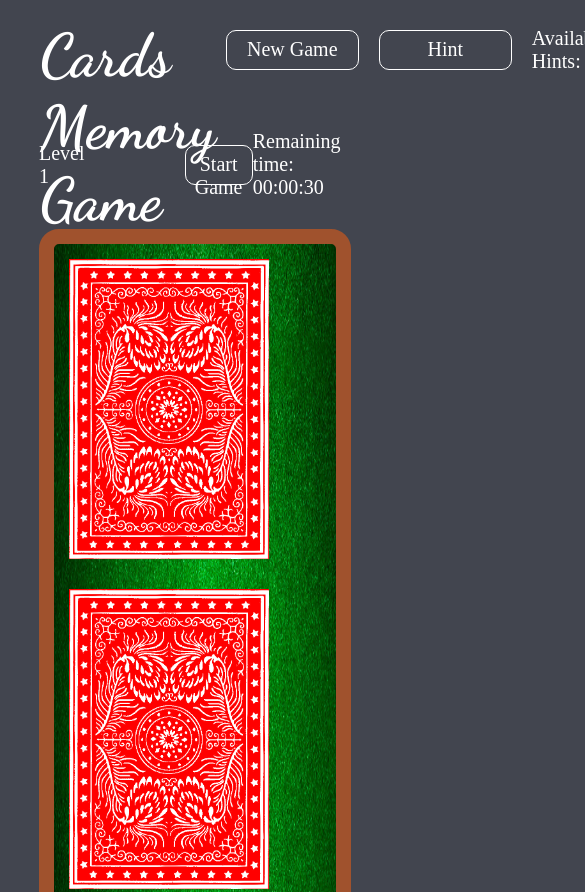
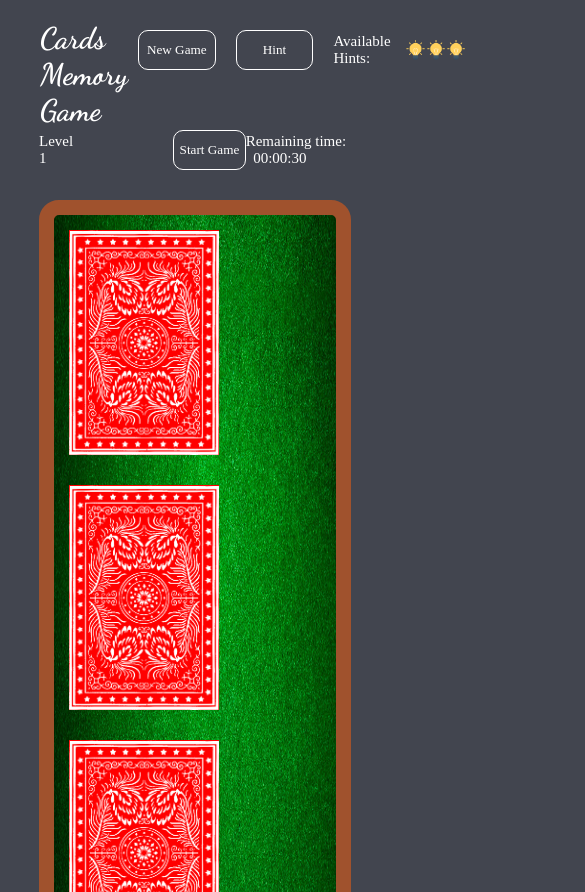
Before and after one commit to karim-mamdouh/Playing-Cards, a plain HTML site: page index.html in a window 390 px wide. Shown: the top 892 px of the page, 585 px wide, since content can reach past the window. Drawn offline with Linux system fonts and the light colour scheme.

Commit message:
Updated to support responsive design

```diff
--- a/index.html
+++ b/index.html
@@ -15,25 +15,31 @@
     <link rel="stylesheet" href="./style.css" />
   </head>
   <body>
-    <header class="header-control">
-      <h1 id="title">Cards Memory Game</h1>
-      <div class="header-container">
-        <div id="new-game-button" class="button">New Game</div>
-        <div class="button" id="hint-button">Hint</div>
-        <div id="lives">
-          <p>Available Hints: &nbsp;</p>
-          <img src="./images/idea.png" alt="hint image" id="hint-3" />
-          <img src="./images/idea.png" alt="hint image" id="hint-2" />
-          <img src="./images/idea.png" alt="hint image" id="hint-1" />
+    <header class="header">
+      <h1 id="header__title">Cards Memory Game</h1>
+      <div class="header__container">
+        <button id="header__new-game-btn" class="button">New Game</button>
+        <button class="button" id="header__hint-btn">Hint</button>
+        <div id="header__lives">
+          <p>Available Hints:</p>
+          <figure>
+            <img src="./images/idea.png" alt="hint image" id="header__hint-3" />
+          </figure>
+          <figure>
+            <img src="./images/idea.png" alt="hint image" id="header__hint-2" />
+          </figure>
+          <figure>
+            <img src="./images/idea.png" alt="hint image" id="header__hint-1" />
+          </figure>
         </div>
       </div>
     </header>
     <h2 id="game-result"></h2>
     <section class="container" id="game-config">
-      <p id="level">Level 1</p>
-      <div class="button" id="start-button">Start Game</div>
-      <p id="timer-section">
-        Remaining time: &nbsp; <span id="time">00:00:00</span>
+      <p id="game-config__level">Level 1</p>
+      <button class="button" id="game-config__start-btn">Start Game</button>
+      <p id="game-config__timer">
+        Remaining time: &nbsp; <span id="game-config__time">00:00:00</span>
       </p>
     </section>
     <section id="cards-container" class="container"></section>
--- a/script.js
+++ b/script.js
@@ -235,7 +235,7 @@
     hintCount = 3;
     for (var i = 0; i < hintCount; i++) {
       document
-        .getElementById(`hint-${i + 1}`)
+        .getElementById(`header__hint-${i + 1}`)
         .setAttribute("src", defaultImagesDir + "idea.png");
     }
   }
@@ -281,7 +281,7 @@
       gameActive = false;
     }
     time.seconds--;
-    showTime(time, "time");
+    showTime(time, "game-config__time");
   }
   //Function called when game is won to clear interval of "timer"
   function gameWon() {
@@ -306,8 +306,8 @@
         time.setTime(0, 1, 30);
         break;
     }
-    document.getElementById("level").innerHTML = `Level ${level}`;
-    showTime(time, "time");
+    document.getElementById("game-config__level").innerHTML = `Level ${level}`;
+    showTime(time, "game-config__time");
     resetCardsGrid();
     activeCard = null;
     foundMatches = 0;
@@ -388,7 +388,7 @@
         flipAllCards(false);
         hintActivated = false;
         document
-          .getElementById(`hint-${hintCount--}`)
+          .getElementById(`header__hint-${hintCount--}`)
           .setAttribute("src", defaultImagesDir + "idea-turnedoff.png");
       }, 500);
     }
@@ -411,13 +411,15 @@
   })();
   //Connecting the "newGameEvent" function to the "new-game-button" click event
   document
-    .getElementById("new-game-button")
+    .getElementById("header__new-game-btn")
     .addEventListener("click", newGameEvent);
   //Connecting the "hintEvent" function to the "hint-button" click event
-  document.getElementById("hint-button").addEventListener("click", hintEvent);
+  document
+    .getElementById("header__hint-btn")
+    .addEventListener("click", hintEvent);
   //Connecting "start-button" click event to "startButtonEvent" function
   document
-    .getElementById("start-button")
+    .getElementById("game-config__start-btn")
     .addEventListener("click", startButtonEvent);
   //#endregion
 })();
--- a/style.css
+++ b/style.css
@@ -4,35 +4,30 @@
   margin: 0;
   box-sizing: border-box;
   color: white;
+  font-family: "Rockwell";
 }
-
-:root {
-  font-size: 20px;
-}
-
 body {
   background-color: #42454f;
-  font-family: "Rockwell";
 }
-
 .button {
   border: 1px solid white;
   border-radius: 10px;
   height: 40px;
-  padding-top: 7px;
-  width: 150px;
+  font-size: 1.25rem;
+  width: 9.375rem;
   text-align: center;
+  background-color: transparent;
 }
-
+img {
+  max-width: 100%;
+}
 .button:hover {
   cursor: pointer;
   background-color: #3e9d28;
 }
-
 p {
   margin: auto 0;
 }
-
 .container {
   width: 80%;
   margin-left: auto;
@@ -42,7 +37,7 @@ p {
 }
 
 /*Header styling*/
-header {
+.header {
   margin-top: 20px;
   height: 60px;
   display: flex;
@@ -50,34 +45,36 @@ header {
   padding-left: 40px;
   padding-right: 40px;
 }
-
-.header-container {
+.header__container {
   display: flex;
   justify-content: right;
 }
-
-#title {
+#header__title {
   font-family: "Dancing Script";
   font-weight: 700;
-  font-size: 60px;
+  font-size: 3.75rem;
 }
-
-#hint-button,
-#new-game-button {
+#header__hint-btn,
+#header__new-game-btn {
   margin: auto 10px auto;
 }
-
-#lives {
+#header__lives {
   display: flex;
   justify-content: space-between;
   margin-left: 10px;
 }
+#header__lives p {
+  font-size: 1.25rem;
 
-#lives img {
-  margin-top: auto;
-  margin-bottom: auto;
-  height: 40px;
-  width: 40px;
+  margin-right: 0.5rem;
+}
+#header__lives figure {
+  display: flex;
+  justify-content: center;
+  flex-direction: column;
+}
+#header__lives figure img {
+  width: 2.5rem;
 }
 
 /*Game result styling*/
@@ -91,20 +88,20 @@ header {
 }
 
 /*Game configuration styling*/
-#start-button {
+#game-config__start-btn {
   margin-left: 100px;
   margin-top: auto;
   margin-bottom: auto;
 }
-
 #game-config {
   margin-top: 30px;
+  font-size: 1.25rem;
 }
 
 /*Cards area styling*/
 #cards-container {
   background-image: url("./images/bigstock-poker-table-background-26587844-2-1.jpg");
-  background-repeat: none;
+  background-repeat: no-repeat;
   margin-top: 30px;
   margin-bottom: 50px;
   border: 15px solid sienna;
@@ -112,16 +109,35 @@ header {
   border-radius: 20px;
   flex-wrap: wrap;
 }
-
 .card {
   background-image: url("./images/card\ back\ red.png");
   background-repeat: none;
   background-size: 100% 100%;
-  width: 200px;
-  height: 300px;
+  width: 12.5rem;
+  height: 18.75rem;
   margin: 15px;
 }
-
 .card:hover {
   cursor: pointer;
 }
+
+/*Media quieries*/
+@media (max-width: 1200px) {
+  :root {
+    font-size: 14px;
+  }
+  #header__title {
+    font-size: 3rem;
+  }
+}
+@media (max-width: 768px) {
+  :root {
+    font-size: 12px;
+  }
+  #header__title {
+    font-size: 2.5rem;
+  }
+  .button {
+    font-size: 1.1rem;
+  }
+}
```
